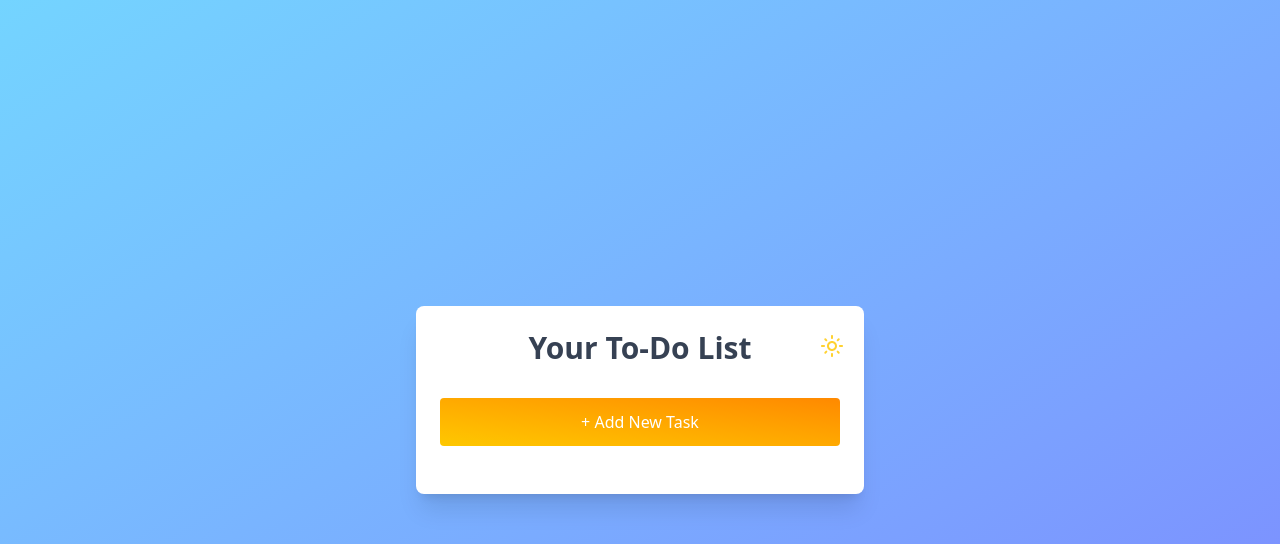
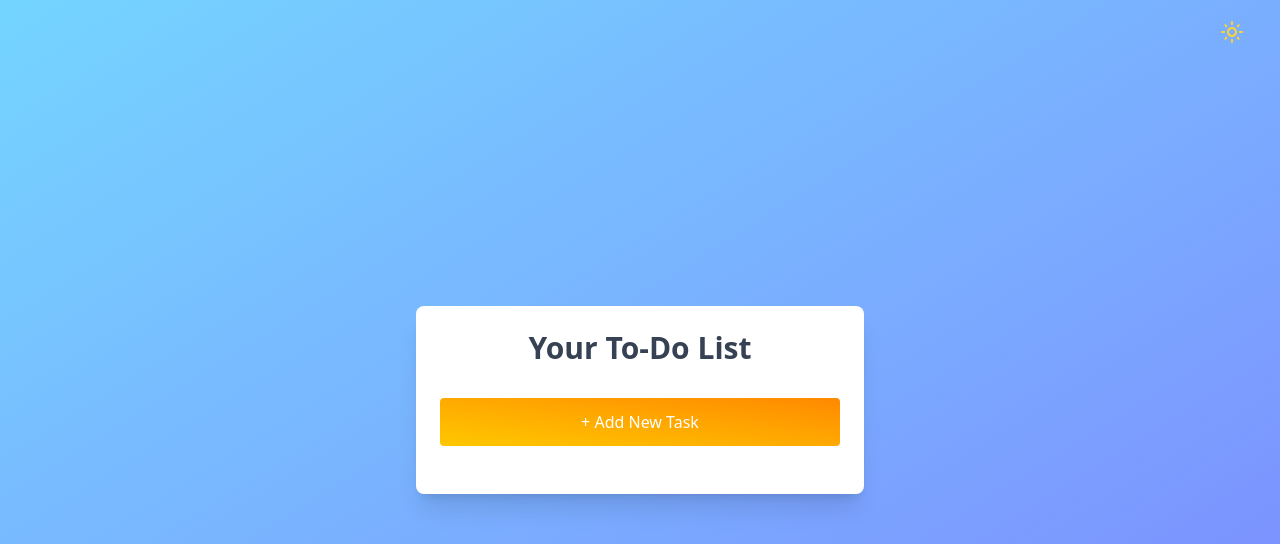
Before and after one commit to dipendrabhandariofficial/to-do-list, a React (Vite) app: page / in a window 1280 px wide. Shown: the top 544 px of the page. Built offline with nearby package versions, Linux system fonts and the light colour scheme.

Commit message:
bakdrop added.

```diff
--- a/src/App.jsx
+++ b/src/App.jsx
@@ -103,11 +103,11 @@ const App = () => {
 
   return (
     <div
-      className="w-screen  min-h-screen bg-gradient-to-br from-sky-300 to-indigo-400 flex items-center justify-center p-6
+      className="w-screen overflow-y-hidden  relative min-h-screen bg-gradient-to-br from-sky-300 to-indigo-400 flex items-center justify-center p-6
      "
       onKeyDown={(e) => e.key === "Enter" && { resetTaskForm }}
     >
-      <div className="w-full max-w-md bg-white shadow-xl rounded-lg p-6 relative dark:bg-gray-800 dark:text-white">
+      <div className="w-full max-w-md bg-white shadow-xl rounded-lg p-6  dark:bg-gray-800 dark:text-white">
         <h1 className="text-3xl font-semibold text-gray-700 mb-8 text-center dark:text-gray-300">
           Your To-Do List
         </h1>
@@ -176,8 +176,13 @@ const App = () => {
           </ul>
         </div>
 
+        {/* ///////////////////////////////////////////// */}
         {(editTask || isAddingTask) && (
-          <div className="absolute inset-0 top-0   flex items-center justify-center ">
+          <div
+            className=" w-screen h-screen inset-0 overflow-y-hidden shadow-red-500 shadow-2xl  flex absolute top-0 left-0 justify-center items-center"
+            style={{ backdropFilter: "blur(2px)" }}
+          >
+            <div className="    flex items-center justify-center  ">
               <div className="bg-white   p-4 rounded-lg shadow-lg w-full md:w-md  dark:bg-gray-700">
                 <h2 className="text-xl font-semibold mb-4 text-center dark:text-gray-300">
                   {editTask ? "Edit Task" : "Add Task"}
@@ -237,16 +242,17 @@ const App = () => {
                 </div>
               </div>
             </div>
+          </div>
         )}
 
         <button
           onClick={() => setIsDarkMode((prevMode) => !prevMode)}
-          className="absolute top-4 right-4 p-1 my-2 rounded-full text-white dark:bg-white dark:text-gray-800 cursor-pointer"
+          className="absolute top-4 right-4 p-1 mr-4  rounded-full text-white  dark:text-gray-800 cursor-pointer"
         >
           {isDarkMode ? (
-            <MdDarkMode size={24} className="text-black bg-white" />
+            <MdDarkMode size={24} className="text-blac" />
           ) : (
-            <MdOutlineLightMode size={24} className="text-amber-300 bg-white" />
+            <MdOutlineLightMode size={24} className="text-amber-300 " />
           )}
         </button>
       </div>
```
Lines whose indentation alone changed are shown as unchanged.
